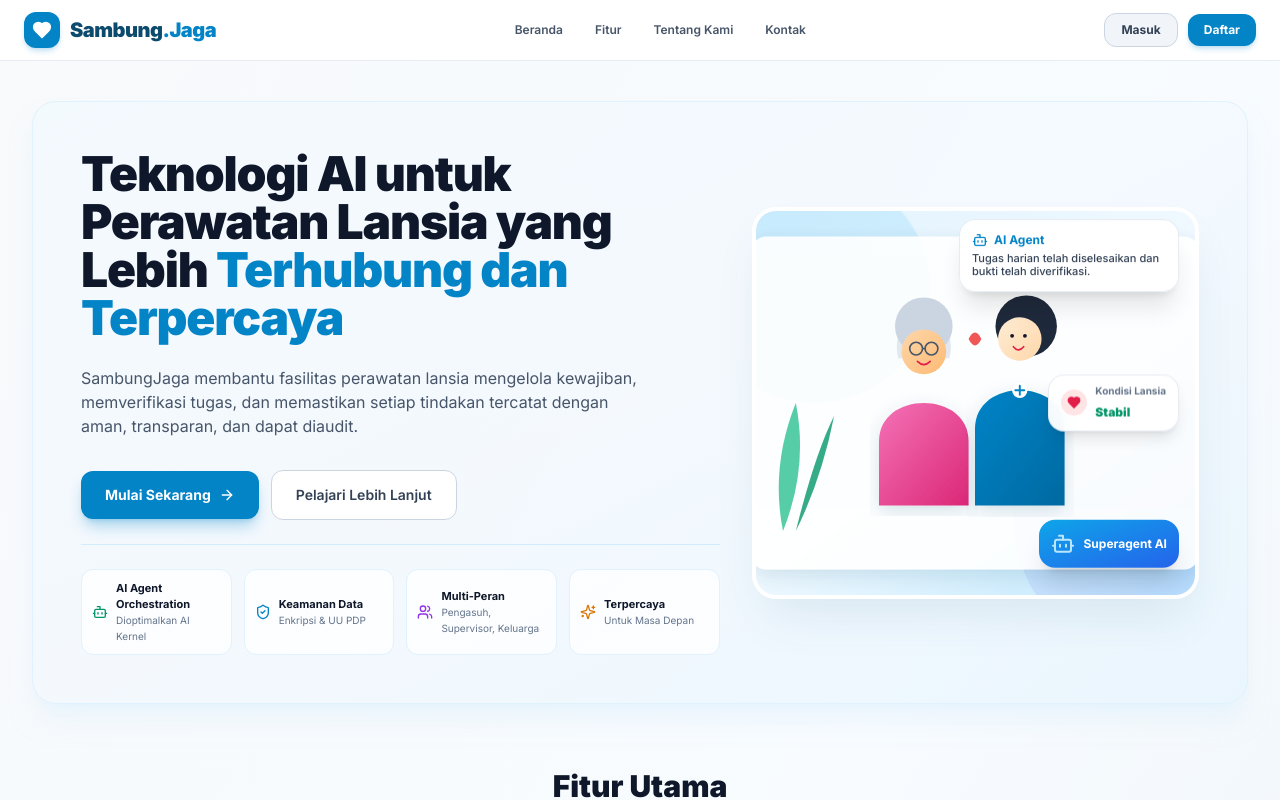
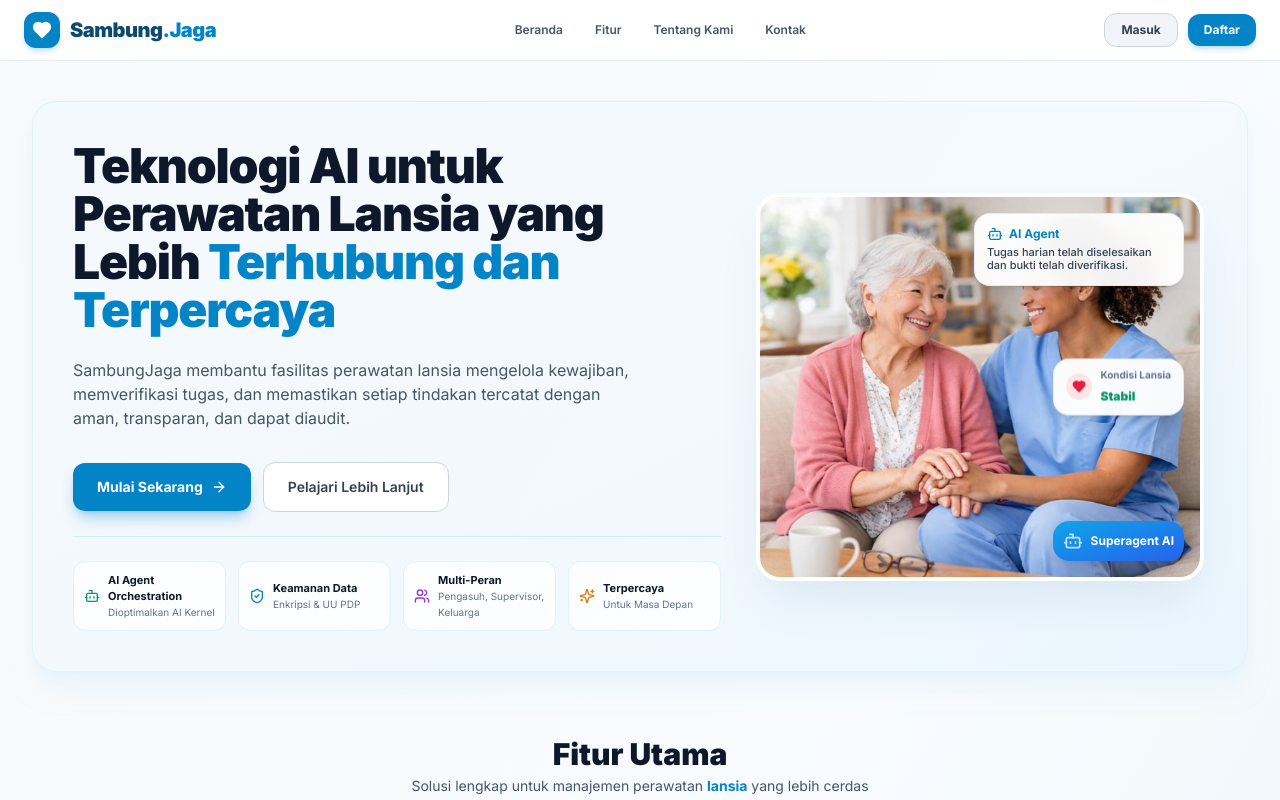
Before and after one commit to s1informatika11s25007-maker/SambungJaga, a React (Vite) app: page / in a window 1280 px wide. Shown: the top 800 px of the page. Built offline with nearby package versions, Linux system fonts and the light colour scheme.

Commit message:
style: optimize Orangtua.jpeg hero photo scaling, frame borders, and aspect ratio

```diff
--- a/src/pages/LandingPage.jsx
+++ b/src/pages/LandingPage.jsx
@@ -7,12 +7,8 @@
   Shield,
   Cpu,
   Users,
-  CheckCircle2,
   FileCheck,
-  Activity,
-  Layers,
   BarChart3,
-  Search,
   MessageSquare,
   Sparkles,
   Zap,
@@ -110,7 +106,7 @@
   return (
     <div className="space-y-16 py-4 w-full">
       {/* HERO SECTION MATCHING REFERENCE IMAGE */}
-      <section className="relative overflow-hidden rounded-3xl bg-gradient-to-br from-sky-50/60 via-blue-50/40 to-sky-100/50 p-6 sm:p-12 border border-sky-100 shadow-xl shadow-sky-100/50">
+      <section className="relative overflow-hidden rounded-3xl bg-gradient-to-br from-sky-50/60 via-blue-50/40 to-sky-100/50 p-6 sm:p-10 border border-sky-100 shadow-xl shadow-sky-100/50">
         <div className="grid grid-cols-1 lg:grid-cols-12 gap-8 items-center">
 
           {/* Left Hero Text Column (7 Cols) */}
@@ -177,17 +173,18 @@
             </div>
           </div>
 
-          {/* Right Hero Column: Elderly Care Image + Overlay Floating AI Chat Bubbles (5 Cols) */}
-          <div className="lg:col-span-5 relative">
-            <div className="relative rounded-3xl overflow-hidden border-4 border-white shadow-2xl shadow-sky-900/10 bg-white">
+          {/* Right Hero Column: Orangtua.jpeg Photo + Overlay Floating AI Chat Bubbles (5 Cols) */}
+          <div className="lg:col-span-5 relative flex justify-center">
+            <div className="relative rounded-3xl overflow-hidden border-4 border-white shadow-2xl shadow-sky-900/10 bg-white max-w-md w-full">
               <img
-                src="/elderly-care.svg"
+                src="/Orangtua.jpeg"
+                onError={(e) => { e.target.src = '/elderly-care.svg'; }}
                 alt="Perawatan Lansia SambungJaga AI"
-                className="w-full h-80 sm:h-96 object-cover rounded-2xl"
+                className="w-full h-80 sm:h-96 max-h-[380px] object-cover rounded-2xl shadow-inner"
               />
 
               {/* Floating Overlay Badge 1: Top Right AI Chat Bubble */}
-              <div className="absolute top-4 right-4 bg-white/95 backdrop-blur-md p-3 rounded-2xl shadow-xl border border-slate-200/80 max-w-[220px] text-left animate-float">
+              <div className="absolute top-4 right-4 bg-white/95 backdrop-blur-md p-3 rounded-2xl shadow-xl border border-slate-200/80 max-w-[210px] text-left">
                 <div className="flex items-center space-x-1.5 text-xs font-bold text-sky-600 mb-1">
                   <Bot className="w-4 h-4" />
                   <span>AI Agent</span>
@@ -209,8 +206,8 @@
               </div>
 
               {/* Floating Overlay Badge 3: Bottom Right 3D Bot Mascot */}
-              <div className="absolute bottom-4 right-4 bg-gradient-to-br from-sky-500 to-blue-600 text-white p-3 rounded-2xl shadow-xl flex items-center space-x-2 animate-bounce">
-                <Bot className="w-6 h-6 text-sky-200" />
+              <div className="absolute bottom-4 right-4 bg-gradient-to-br from-sky-500 to-blue-600 text-white p-2.5 rounded-2xl shadow-xl flex items-center space-x-2">
+                <Bot className="w-5 h-5 text-sky-200" />
                 <span className="text-xs font-bold">Superagent AI</span>
               </div>
             </div>
```
